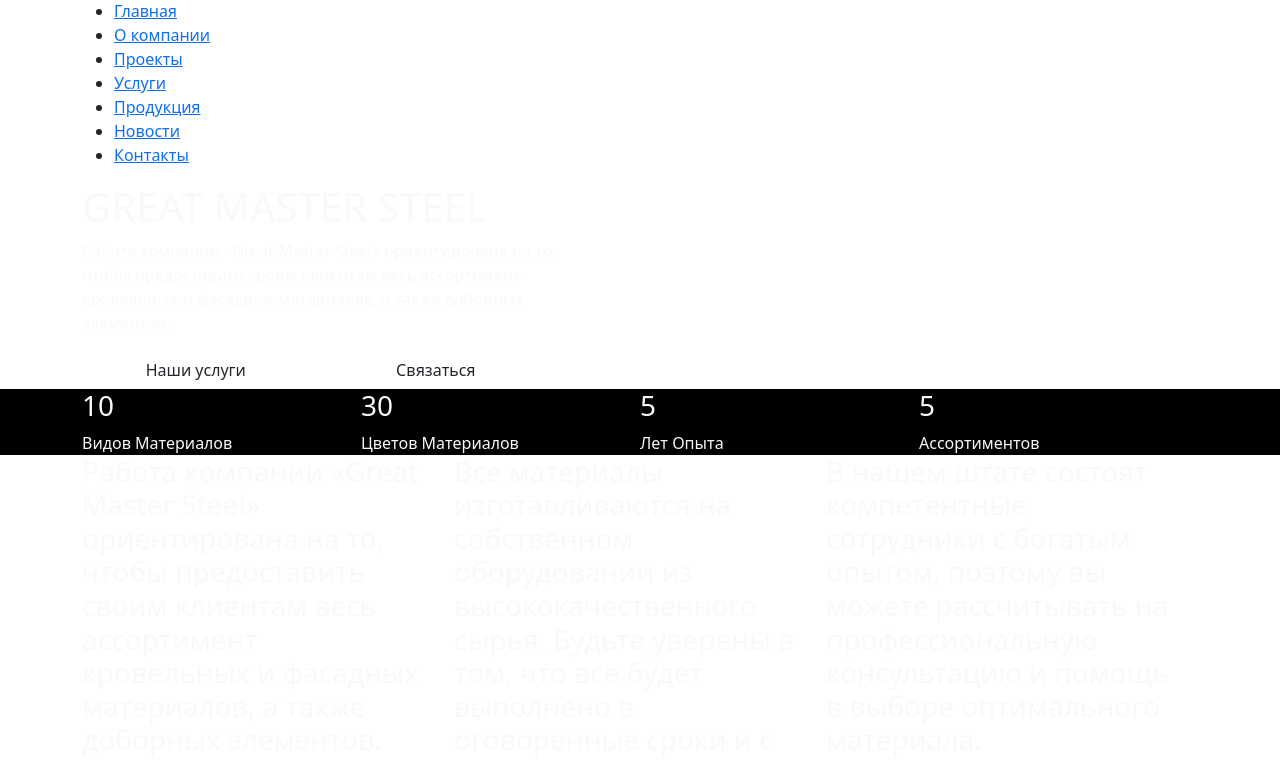
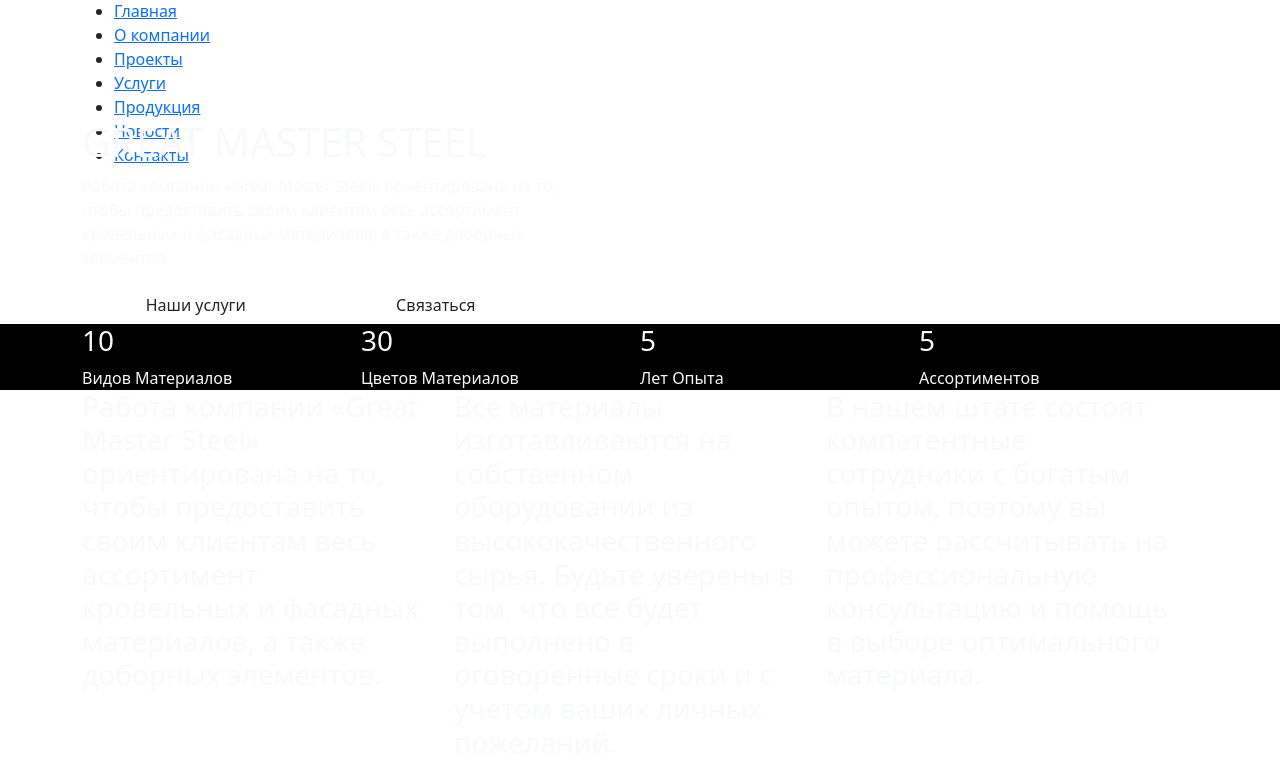
Before and after one commit to baxa-dev/gms_web, a Django app: page / in a window 1280 px wide. Shown: the part 153-913 px from the top of the page. Run offline with Django 3.2, Linux system fonts and the light colour scheme; data that the repository does not hold is empty; some libraries are stand-ins or nearby versions.

Commit message:
fixed index page

```diff
--- a/templates/index.html
+++ b/templates/index.html
@@ -23,7 +23,7 @@
 
                 <div class="container">
                     <div class="row">
-                        <div class="col-md-6 col-sm-12 col-4 ">
+                        <div class="col-md-6 col-sm-12 col-4" style="margin-top: -65px;">
                             <div class="spacer-double"></div>
                             <h1 class="size40 wow fadeInRight" data-wow-delay=".5s">GREAT MASTER STEEL<span class="tiny-border"></span></h1>
                             <div class="spacer-single"></div>
```
